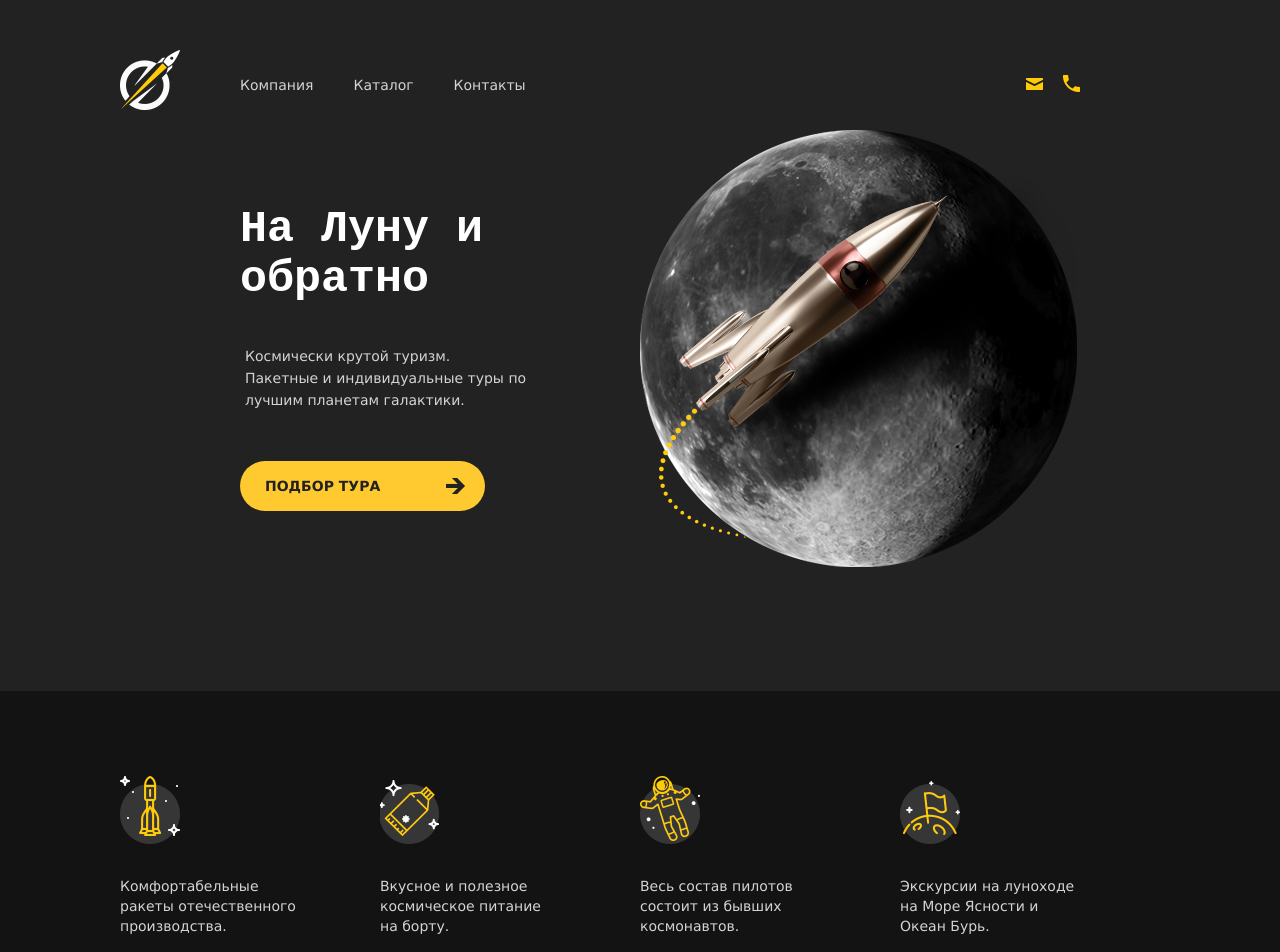
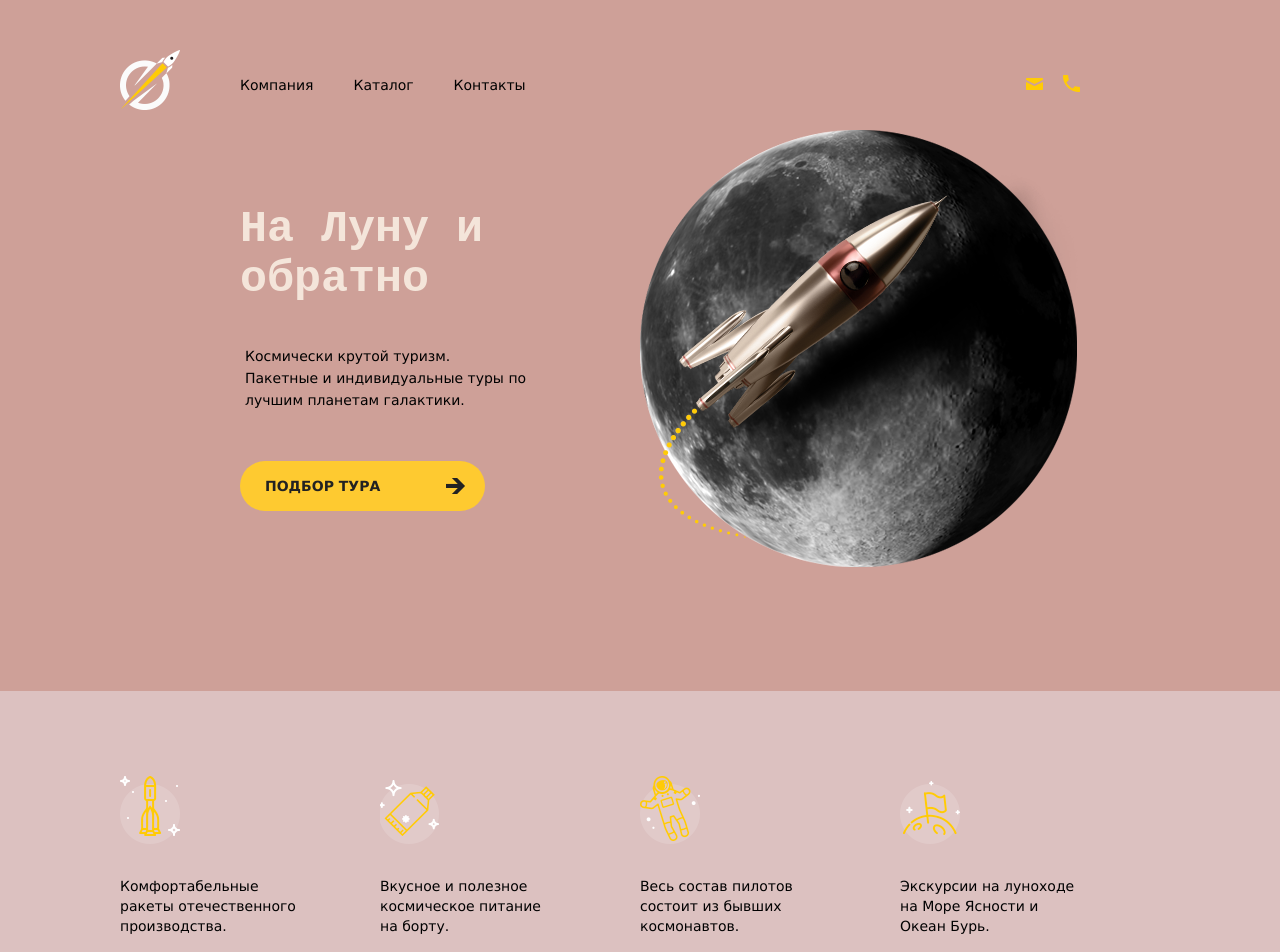
Before and after one commit to psasha09/psasha09.github.io, a plain HTML site: page index.html in a window 1280 px wide. Shown: the top 952 px of the page. Drawn offline with Linux system fonts and the light colour scheme.

Commit message:
Add files via upload

```diff
--- a/css/style.css
+++ b/css/style.css
@@ -1,3 +1,4 @@
+
 
 body {
   margin: 0;
@@ -32,7 +33,7 @@ body {
 .site-header {
   color: #ffffff;
 
-  background-color: #222222;
+  background-color: #CEA098;
 }
 
 .site-header .container {
@@ -73,7 +74,7 @@ body {
 
   font-size: 14px;
   text-decoration: none;
-  color: #d4d4d4;
+  color:  #000000;
 }
 
 
@@ -144,7 +145,7 @@ body {
   font-size: 45px;
   line-height: 50px;
   font-family: "Courier New", monospace;
-  color: white;
+  color: #F4E5DA;
 }
 
 .about-us p {
@@ -154,7 +155,7 @@ body {
 
   font-size: 14px;
   line-height: 22px;
-  color: #d4d4d4;
+  color: #000000;
 }
 
 .btn {
@@ -234,7 +235,7 @@ body {
 .features {
   padding: 85px 0;
 
-  background-color: #131313;
+  background-color: #DCC1C0;
 
   color: #ffffff;
 }
@@ -259,7 +260,7 @@ body {
 
   font-size: 14px;
   line-height: 20px;
-  color: #d4d4d4;
+  color: #000000;
 }
 
 
@@ -371,7 +372,7 @@ body {
 
   color: #ffffff;
 
-  background-color: #131313;
+  background-color:  #CEA098;
 
 }
 
@@ -440,7 +441,7 @@ body {
   text-transform: uppercase;
   text-decoration: none;
 
-  border-bottom: 1px solid #555555;
+  border-bottom: 1px solid #d6d6d6;
 
 }
 
@@ -457,7 +458,7 @@ body {
 
 .footer-submenu a {
   text-decoration: none;
-  color: #888888;
+  color: #000000;
 }
 
 
```
